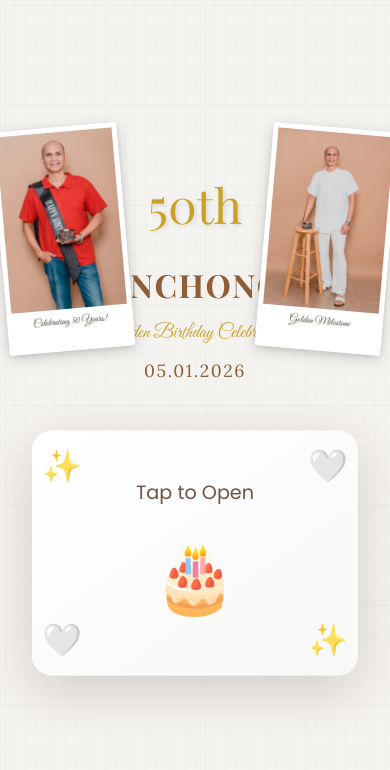
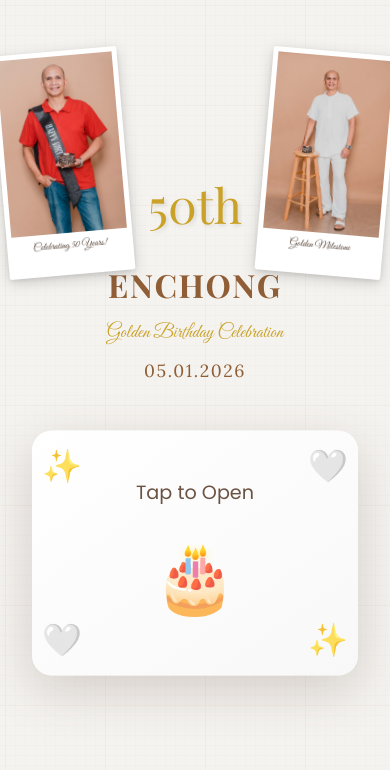
Before and after one commit to ICC-Theo/icc-theo.github.io, a React (Create React App) app: page / in a window 390 px wide. Shown: the top 770 px of the page. Built offline with nearby package versions, Linux system fonts and the light colour scheme; no server answers; the HTML template or start-up script is replaced by a standard one.

Commit message:
Update index.css

```diff
--- a/src/index.css
+++ b/src/index.css
@@ -1431,13 +1431,13 @@ body {
 @media (max-width: 700px) {
   .floating-photo.left {
     left: 0;
-    top: 17%;
+    top: 8%;
     transform: rotate(-5deg);
   }
 
   .floating-photo.right {
     right: 0;
-    top: 17%;
+    top: 8%;
     transform: rotate(5deg);
   }
 
@@ -1462,12 +1462,12 @@ body {
 @media (max-width: 480px) {
   .floating-photo.left {
     left: 0;
-    top: 15%;
+    top: 6%;
   }
 
   .floating-photo.right {
     right: 0;
-    top: 15%;
+    top: 6%;
   }
 
   .floating-photo .photo-frame {
```
